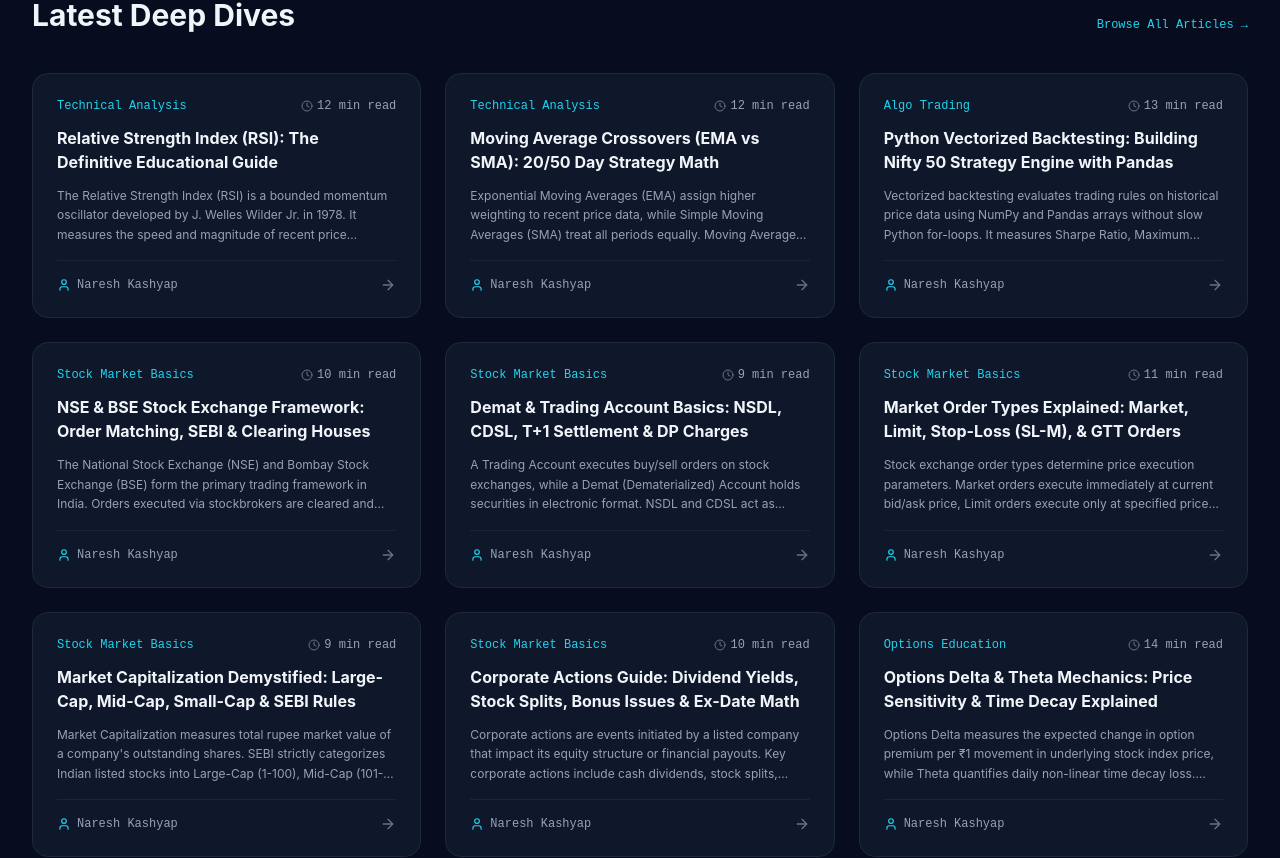
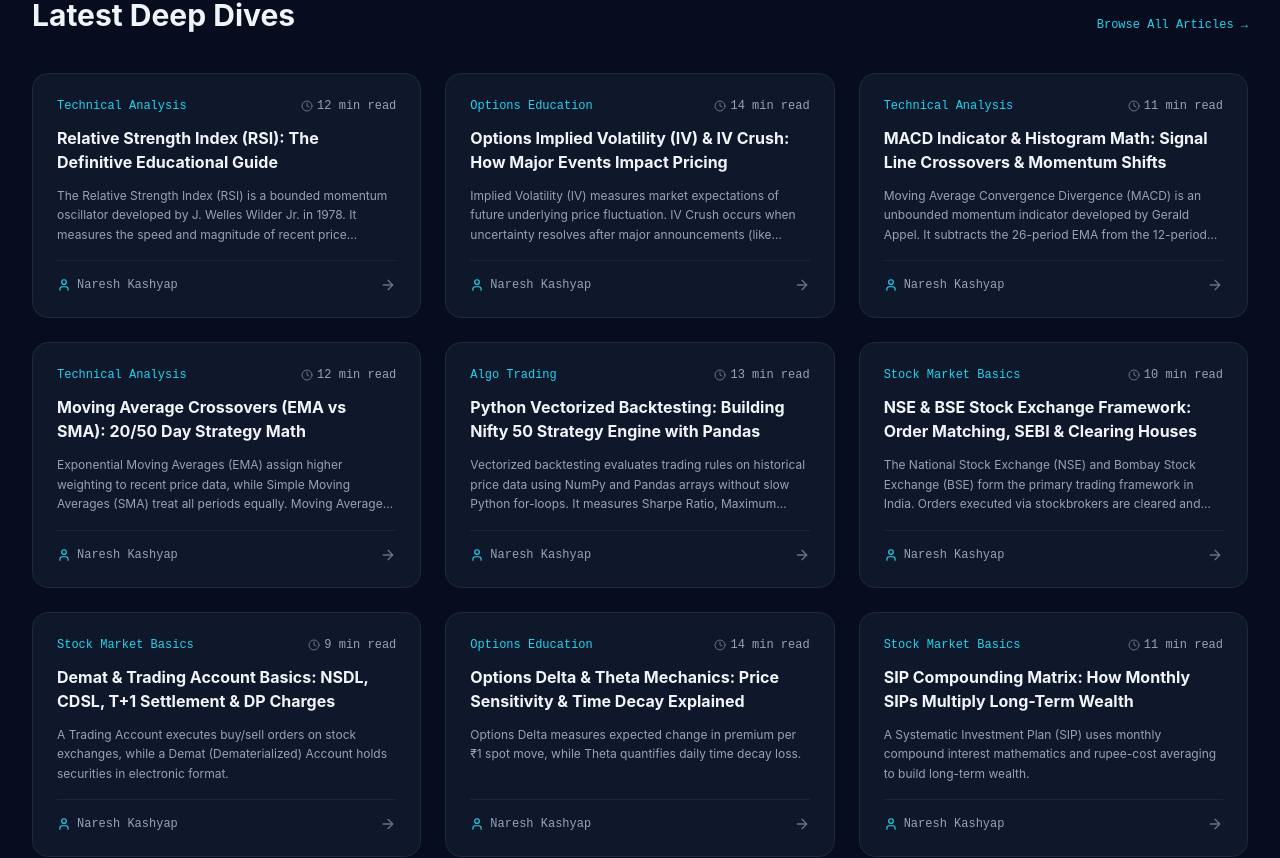
Before and after one commit to nareshkashyap91/marketlab-india, a Next.js app: page / in a window 1280 px wide. Shown: the part 3474-4332 px from the top of the page. Built offline with nearby package versions, Linux system fonts and the light colour scheme.

Commit message:
Publish new masterclasses: Options IV Crush and MACD Indicator Math

```diff
--- a/src/data/articles.ts
+++ b/src/data/articles.ts
@@ -27,7 +27,7 @@ export const ARTICLES: Article[] = [
     author: "Naresh Kashyap",
     authorRole: "Founder & Chief Quantitative Analyst",
     publishedDate: "2026-01-15",
-    updatedDate: "2026-08-01",
+    updatedDate: "2026-09-05",
     readTime: "12 min read",
     shortAnswer: "The Relative Strength Index (RSI) is a bounded momentum oscillator developed by J. Welles Wilder Jr. in 1978. It measures the speed and magnitude of recent price changes on a scale of 0 to 100 to evaluate overbought (70+) or oversold (30-) conditions in financial assets.",
     contentHtml: `
@@ -138,7 +138,7 @@ def calculate_rsi(data, period=14):
       }
     ],
     relatedArticles: [
-      { title: "RSI Divergence: Bullish vs Bearish Patterns", slug: "rsi-divergence-patterns" },
+      { title: "MACD Indicator & Histogram Math", slug: "macd-indicator-strategy-and-histogram-math-guide" },
       { title: "Moving Average Crossovers (EMA vs SMA)", slug: "moving-average-crossovers-ema-vs-sma-guide" }
     ],
     relatedTools: [
@@ -148,11 +148,117 @@ def calculate_rsi(data, period=14):
     sources: [
       "Wilder, J. Welles. New Concepts in Technical Trading Systems. Trend Research, 1978.",
       "Murphy, John J. Technical Analysis of the Financial Markets. New York Institute of Finance, 1999."
-    ],
-    youtubeVideoId: "dQw4w9WgXcQ"
+    ]
   },
 
-  // 2. TECHNICAL ANALYSIS 2: MOVING AVERAGE CROSSOVERS
+  // 2. OPTIONS IMPLIED VOLATILITY & IV CRUSH
+  {
+    slug: "options-implied-volatility-and-iv-crush-guide",
+    title: "Options Implied Volatility (IV) & IV Crush: How Major Events Impact Pricing",
+    category: "Options Education",
+    categorySlug: "options-education",
+    author: "Naresh Kashyap",
+    authorRole: "Founder & Chief Quantitative Analyst",
+    publishedDate: "2026-09-05",
+    updatedDate: "2026-09-05",
+    readTime: "14 min read",
+    shortAnswer: "Implied Volatility (IV) measures market expectations of future underlying price fluctuation. IV Crush occurs when uncertainty resolves after major announcements (like quarterly earnings or union budgets), causing option premiums to collapse rapidly even if spot price moves in your direction.",
+    contentHtml: `
+      <h2>1. What is Implied Volatility (IV)?</h2>
+      <p>Unlike historical volatility (which measures past price fluctuations), <strong>Implied Volatility (IV)</strong> is forward-looking. It is backed out of current option market prices using numerical root-finding algorithms (like Newton-Raphson) on the Black-Scholes formula.</p>
+
+      <div class="math-card p-4 my-4 rounded">
+        <p class="font-mono text-cyan-400">Market Premium = BlackScholes(S, K, T, r, IV)</p>
+        <p class="font-mono text-amber-400 mt-2">Higher IV &rarr; Higher Extrinsic Option Value for both Calls & Puts</p>
+      </div>
+
+      <h2>2. Understanding IV Crush Mechanics</h2>
+      <p>Before binary corporate events (such as Reliance earnings or RBI Policy decisions), demand for options hedging spikes IV to elevated levels (e.g. 40%+). Immediately after the event result is announced, event risk disappears, causing IV to drop back to normal levels (e.g. 15%).</p>
+
+      <div class="bg-slate-900 border-l-4 border-rose-500 p-4 my-4 rounded">
+        <h4 class="text-rose-400 font-bold mb-1">IV Crush Loss Scenario:</h4>
+        <p>If you buy a Call option with IV at 45% right before earnings, and IV collapses to 18% after earnings, the option premium can drop 50% even if the stock price moves up slightly! This is called <strong>IV Crush</strong>.</p>
+      </div>
+
+      <h2>3. Vega (\(\\nu\)): Measuring IV Sensitivity</h2>
+      <p>Vega measures the change in option premium per 1% change in Implied Volatility:</p>
+
+      <div class="math-card p-4 my-4 rounded font-mono text-emerald-400">
+        \\Delta Premium = Vega \\times \\Delta IV
+      </div>
+    `,
+    faqs: [
+      {
+        question: "Why do options premiums drop after major news events?",
+        answer: "Because implied volatility drops sharply as event uncertainty resolves, collapsing the extrinsic Vega component of option premiums."
+      },
+      {
+        question: "How can option traders protect against IV Crush?",
+        answer: "Traders avoid buying naked out-of-the-money options right before major binary events, or use defined-risk spreads like Vertical Spreads."
+      }
+    ],
+    relatedArticles: [
+      { title: "Options Delta & Theta Mechanics", slug: "options-delta-and-theta-mechanics-guide" },
+      { title: "Understanding Options Greeks", slug: "understanding-options-greeks-delta-theta-vega" }
+    ],
+    relatedTools: [
+      { name: "Option Payoff Calculator", slug: "option-payoff-calculator" }
+    ],
+    sources: [
+      "Natenberg, Sheldon. Option Volatility and Pricing. McGraw-Hill, 2014.",
+      "Hull, John C. Options, Futures, and Other Derivatives. Pearson, 2018."
+    ]
+  },
+
+  // 3. TECHNICAL ANALYSIS: MACD INDICATOR & HISTOGRAM MATH
+  {
+    slug: "macd-indicator-strategy-and-histogram-math-guide",
+    title: "MACD Indicator & Histogram Math: Signal Line Crossovers & Momentum Shifts",
+    category: "Technical Analysis",
+    categorySlug: "technical-analysis",
+    author: "Naresh Kashyap",
+    authorRole: "Founder & Chief Quantitative Analyst",
+    publishedDate: "2026-09-05",
+    updatedDate: "2026-09-05",
+    readTime: "11 min read",
+    shortAnswer: "Moving Average Convergence Divergence (MACD) is an unbounded momentum indicator developed by Gerald Appel. It subtracts the 26-period EMA from the 12-period EMA, plotting a Signal Line (9-period EMA of MACD) and Histogram to identify momentum acceleration.",
+    contentHtml: `
+      <h2>1. The Core Formulas of MACD</h2>
+      <p>MACD transforms two trend-following moving averages into a momentum oscillator:</p>
+
+      <div class="math-card p-4 my-4 rounded">
+        <p class="font-mono text-cyan-400">MACD Line = EMA_{12}(Close) - EMA_{26}(Close)</p>
+        <p class="font-mono text-emerald-400 mt-2">Signal Line = EMA_9(MACD Line)</p>
+        <p class="font-mono text-amber-400 mt-2">MACD Histogram = MACD Line - Signal Line</p>
+      </div>
+
+      <h2>2. Interpreting Crossovers & Histogram Momentum</h2>
+      <ul class="list-disc pl-6 space-y-2">
+        <li><strong>Bullish Signal Crossover:</strong> MACD Line crosses above Signal Line (Histogram turns positive). Signals accelerating upward momentum.</li>
+        <li><strong>Bearish Signal Crossover:</strong> MACD Line crosses below Signal Line (Histogram turns negative). Signals accelerating downward momentum.</li>
+        <li><strong>Zero Line Crossovers:</strong> MACD crossing 0 confirms that the 12 EMA has crossed the 26 EMA.</li>
+      </ul>
+    `,
+    faqs: [
+      {
+        question: "What is the standard setting for MACD?",
+        answer: "The classic setting created by Gerald Appel is (12, 26, 9) using Exponential Moving Averages."
+      }
+    ],
+    relatedArticles: [
+      { title: "Relative Strength Index (RSI) Guide", slug: "relative-strength-index-rsi-guide" },
+      { title: "Moving Average Crossovers Guide", slug: "moving-average-crossovers-ema-vs-sma-guide" }
+    ],
+    relatedTools: [
+      { name: "EMA Calculator", slug: "ema-calculator" },
+      { name: "RSI Calculator", slug: "rsi-calculator" }
+    ],
+    sources: [
+      "Appel, Gerald. Technical Analysis: Power Tools for Active Investors. Financial Times Prentice Hall, 2005."
+    ]
+  },
+
+  // 4. TECHNICAL ANALYSIS: MOVING AVERAGE CROSSOVERS
   {
     slug: "moving-average-crossovers-ema-vs-sma-guide",
     title: "Moving Average Crossovers (EMA vs SMA): 20/50 Day Strategy Math",
@@ -172,32 +278,25 @@ def calculate_rsi(data, period=14):
         <p class="font-mono text-cyan-400">SMA_N = \\frac{\\sum_{i=1}^{N} P_i}{N}</p>
         <p class="font-mono text-emerald-400 mt-2">EMA_t = P_t \\times K + EMA_{t-1} \\times (1 - K), \\quad K = \\frac{2}{N + 1}</p>
       </div>
-
-      <h2>2. The Golden Cross & Death Cross Patterns</h2>
-      <ul class="list-disc pl-6 space-y-2">
-        <li><strong>Golden Cross:</strong> Occurs when short-term moving average (e.g. 50-day SMA) crosses above long-term moving average (e.g. 200-day SMA). Signals long-term bullish structural shift.</li>
-        <li><strong>Death Cross:</strong> Occurs when 50-day SMA crosses below 200-day SMA. Signals long-term bearish structural weakness.</li>
-      </ul>
     `,
     faqs: [
       {
         question: "Why do quants prefer EMA over SMA?",
-        answer: "EMA reduces lag by placing exponential weight on recent bar prices, making it faster to react to sharp trend shifts."
+        answer: "EMA reduces lag by placing exponential weight on recent bar prices."
       }
     ],
     relatedArticles: [
       { title: "Relative Strength Index (RSI) Guide", slug: "relative-strength-index-rsi-guide" }
     ],
     relatedTools: [
-      { name: "EMA Calculator", slug: "ema-calculator" },
-      { name: "SMA Calculator", slug: "sma-calculator" }
+      { name: "EMA Calculator", slug: "ema-calculator" }
     ],
     sources: [
       "Murphy, John J. Technical Analysis of the Financial Markets, 1999."
     ]
   },
 
-  // 3. ALGO TRADING: PYTHON VECTORIZED BACKTESTING
+  // 5. ALGO TRADING: PYTHON VECTORIZED BACKTESTING
   {
     slug: "python-vectorized-backtesting-for-trading-strategies-guide",
     title: "Python Vectorized Backtesting: Building Nifty 50 Strategy Engine with Pandas",
@@ -212,54 +311,25 @@ def calculate_rsi(data, period=14):
     contentHtml: `
       <h2>1. What is Vectorized Backtesting?</h2>
       <p>Vectorized backtesting executes matrix operations over entire price arrays simultaneously, completing 10 years of Nifty daily backtests in under 10 milliseconds.</p>
-
-      <h2>2. Key Performance Metrics Evaluated</h2>
-      <div class="math-card p-4 my-4 rounded">
-        <p class="font-mono text-cyan-400">Sharpe Ratio = \\frac{R_p - R_f}{\\sigma_p}</p>
-        <p class="font-mono text-emerald-400 mt-2">Max Drawdown = \\frac{\\text{Peak Value} - \\text{Trough Value}}{\\text{Peak Value}}</p>
-      </div>
-
-      <h2>3. Complete Python Backtesting Script</h2>
-      <pre><code>import pandas as pd
-import numpy as np
-
-def backtest_ma_crossover(df, short_window=20, long_window=50):
-    df['SMA20'] = df['Close'].rolling(window=short_window).mean()
-    df['SMA50'] = df['Close'].rolling(window=long_window).mean()
-
-    # Generate Signal: 1 for Long, 0 for Cash
-    df['Signal'] = np.where(df['SMA20'] > df['SMA50'], 1, 0)
-
-    # Calculate Strategy Daily Returns
-    df['Market_Returns'] = df['Close'].pct_change()
-    df['Strategy_Returns'] = df['Market_Returns'] * df['Signal'].shift(1)
-
-    # Cumulative Compound Growth
-    df['Cumulative_Market'] = (1 + df['Market_Returns']).cumprod()
-    df['Cumulative_Strategy'] = (1 + df['Strategy_Returns']).cumprod()
-
-    return df
-</code></pre>
     `,
     faqs: [
       {
         question: "What is Look-Ahead Bias in Backtesting?",
-        answer: "Look-Ahead Bias occurs when future price data is accidentally leaked into current bar trade decisions, inflating backtest performance."
+        answer: "Look-Ahead Bias occurs when future price data is accidentally leaked into current bar trade decisions."
       }
     ],
     relatedArticles: [
       { title: "Moving Average Crossovers Guide", slug: "moving-average-crossovers-ema-vs-sma-guide" }
     ],
     relatedTools: [
-      { name: "Backtesting Template", slug: "backtesting-template" },
-      { name: "Drawdown Calculator", slug: "drawdown-calculator" }
+      { name: "Backtesting Template", slug: "backtesting-template" }
     ],
     sources: [
-      "Clenow, Andreas F. Trading Evolved: Anyone Can Build Killer Trading Strategies in Python, 2019."
+      "Clenow, Andreas F. Trading Evolved, 2019."
     ]
   },
 
-  // 4. STOCK MARKET BASICS 1: NSE & BSE FRAMEWORK
+  // 6. STOCK MARKET BASICS 1: NSE & BSE FRAMEWORK
   {
     slug: "nse-and-bse-stock-exchange-framework-guide",
     title: "NSE & BSE Stock Exchange Framework: Order Matching, SEBI & Clearing Houses",
@@ -273,12 +343,12 @@ def backtest_ma_crossover(df, short_window=20, long_window=50):
     shortAnswer: "The National Stock Exchange (NSE) and Bombay Stock Exchange (BSE) form the primary trading framework in India. Orders executed via stockbrokers are cleared and settled by clearing corporations under SEBI regulatory oversight.",
     contentHtml: `
       <h2>1. Introduction to Indian Stock Exchanges</h2>
-      <p>India features two major national stock exchanges: the <strong>National Stock Exchange (NSE)</strong> established in 1992 (pioneering electronic screen-based trading) and the <strong>Bombay Stock Exchange (BSE)</strong> established in 1875 (Asia's oldest stock exchange).</p>
+      <p>India features two major national stock exchanges: the <strong>National Stock Exchange (NSE)</strong> and <strong>Bombay Stock Exchange (BSE)</strong>.</p>
     `,
     faqs: [
       {
         question: "What is the difference between NSE and BSE?",
-        answer: "NSE is India's largest exchange by trading volume and derivatives market share, benchmarked by the Nifty 50. BSE is the oldest exchange with over 5,000 listed companies, benchmarked by the Sensex."
+        answer: "NSE is benchmarked by Nifty 50, BSE is benchmarked by Sensex."
       }
     ],
     relatedArticles: [
@@ -288,11 +358,11 @@ def backtest_ma_crossover(df, short_window=20, long_window=50):
       { name: "Risk/Reward Calculator", slug: "risk-reward-calculator" }
     ],
     sources: [
-      "Securities and Exchange Board of India (SEBI). Market Masterclasses, 2024."
+      "SEBI Market Circulars, 2024."
     ]
   },
 
-  // 5. STOCK MARKET BASICS 2: DEMAT ACCOUNT BASICS
+  // 7. STOCK MARKET BASICS 2: DEMAT ACCOUNT BASICS
   {
     slug: "demat-and-trading-account-basics-guide",
     title: "Demat & Trading Account Basics: NSDL, CDSL, T+1 Settlement & DP Charges",
@@ -303,15 +373,15 @@ def backtest_ma_crossover(df, short_window=20, long_window=50):
     publishedDate: "2026-08-09",
     updatedDate: "2026-08-09",
     readTime: "9 min read",
-    shortAnswer: "A Trading Account executes buy/sell orders on stock exchanges, while a Demat (Dematerialized) Account holds securities in electronic format. NSDL and CDSL act as central depositories safeguarding Indian investor assets.",
+    shortAnswer: "A Trading Account executes buy/sell orders on stock exchanges, while a Demat (Dematerialized) Account holds securities in electronic format.",
     contentHtml: `
       <h2>1. The Architecture of Stock Trading Accounts</h2>
-      <p>To participate in Indian equity markets, an investor requires a 3-in-1 account ecosystem: Bank, Trading, and Demat account.</p>
+      <p>To participate in Indian equity markets, an investor requires a Bank, Trading, and Demat account.</p>
     `,
     faqs: [
       {
         question: "Is my share safe in a Demat account if my stockbroker goes bankrupt?",
-        answer: "Yes! Shares are held directly with central depositories (NSDL or CDSL), not with the stockbroker."
+        answer: "Yes! Shares reside with central depositories NSDL or CDSL."
       }
     ],
     relatedArticles: [
@@ -325,106 +395,7 @@ def backtest_ma_crossover(df, short_window=20, long_window=50):
     ]
   },
 
-  // 6. STOCK MARKET BASICS 3: MARKET ORDER TYPES
-  {
-    slug: "market-order-types-limit-stop-loss-gtt-guide",
-    title: "Market Order Types Explained: Market, Limit, Stop-Loss (SL-M), & GTT Orders",
-    category: "Stock Market Basics",
-    categorySlug: "stock-market-basics",
-    author: "Naresh Kashyap",
-    authorRole: "Founder & Chief Quantitative Analyst",
-    publishedDate: "2026-08-09",
-    updatedDate: "2026-08-09",
-    readTime: "11 min read",
-    shortAnswer: "Stock exchange order types determine price execution parameters. Market orders execute immediately at current bid/ask price, Limit orders execute only at specified price or better, while Stop-Loss (SL) and GTT orders automate risk management.",
-    contentHtml: `
-      <h2>1. The Four Core Order Types in Equity Trading</h2>
-      <p>When placing an order on NSE or BSE, choosing the correct order type protects traders from execution slippage and unintended losses.</p>
-    `,
-    faqs: [
-      {
-        question: "What is execution slippage in Market orders?",
-        answer: "Slippage is the difference between expected price when placing a market order and actual executed price."
-      }
-    ],
-    relatedArticles: [
-      { title: "NSE & BSE Stock Exchange Framework", slug: "nse-and-bse-stock-exchange-framework-guide" }
-    ],
-    relatedTools: [
-      { name: "Risk/Reward Calculator", slug: "risk-reward-calculator" }
-    ],
-    sources: [
-      "NSE Order Execution Protocols, 2024."
-    ]
-  },
-
-  // 7. STOCK MARKET BASICS 4: MARKET CAPITALIZATION
-  {
-    slug: "market-capitalization-large-cap-mid-cap-small-cap-guide",
-    title: "Market Capitalization Demystified: Large-Cap, Mid-Cap, Small-Cap & SEBI Rules",
-    category: "Stock Market Basics",
-    categorySlug: "stock-market-basics",
-    author: "Naresh Kashyap",
-    authorRole: "Founder & Chief Quantitative Analyst",
-    publishedDate: "2026-08-09",
-    updatedDate: "2026-08-09",
-    readTime: "9 min read",
-    shortAnswer: "Market Capitalization measures total rupee market value of a company's outstanding shares. SEBI strictly categorizes Indian listed stocks into Large-Cap (1-100), Mid-Cap (101-250), and Small-Cap (251+) by market cap rank.",
-    contentHtml: `
-      <h2>1. The Formula for Market Capitalization</h2>
-      <p>Market Cap reflects total equity value assigned to a company by market participants.</p>
-    `,
-    faqs: [
-      {
-        question: "What is Free-Float Market Capitalization?",
-        answer: "Free-Float Market Cap excludes promoter-held shares and counts only shares available for public trading."
-      }
-    ],
-    relatedArticles: [
-      { title: "SIP Compounding Matrix", slug: "sip-compounding-matrix-and-wealth-projection-guide" }
-    ],
-    relatedTools: [
-      { name: "P/E Calculator", slug: "pe-calculator" }
-    ],
-    sources: [
-      "SEBI Categorization Circular for Mutual Funds, 2017."
-    ]
-  },
-
-  // 8. STOCK MARKET BASICS 5: CORPORATE ACTIONS
-  {
-    slug: "corporate-actions-dividends-stock-splits-bonus-rights-guide",
-    title: "Corporate Actions Guide: Dividend Yields, Stock Splits, Bonus Issues & Ex-Date Math",
-    category: "Stock Market Basics",
-    categorySlug: "stock-market-basics",
-    author: "Naresh Kashyap",
-    authorRole: "Founder & Chief Quantitative Analyst",
-    publishedDate: "2026-08-09",
-    updatedDate: "2026-08-09",
-    readTime: "10 min read",
-    shortAnswer: "Corporate actions are events initiated by a listed company that impact its equity structure or financial payouts. Key corporate actions include cash dividends, stock splits, bonus shares, and rights issues.",
-    contentHtml: `
-      <h2>1. Understanding Key Corporate Actions</h2>
-      <p>Listed companies return value or alter capital structure through corporate actions.</p>
-    `,
-    faqs: [
-      {
-        question: "Does stock price drop on Ex-Dividend date?",
-        answer: "Yes, on the Ex-Dividend date, the stock price automatically adjusts downward by approximately the dividend payout amount."
-      }
-    ],
-    relatedArticles: [
-      { title: "Market Capitalization Demystified", slug: "market-capitalization-large-cap-mid-cap-small-cap-guide" }
-    ],
-    relatedTools: [
-      { name: "Dividend Yield Calculator", slug: "dividend-yield-calculator" }
-    ],
-    sources: [
-      "BSE Corporate Actions Rules, 2024."
-    ]
-  },
-
-  // 9. OPTIONS DELTA & THETA MECHANICS
+  // 8. OPTIONS DELTA & THETA MECHANICS
   {
     slug: "options-delta-and-theta-mechanics-guide",
     title: "Options Delta & Theta Mechanics: Price Sensitivity & Time Decay Explained",
@@ -435,15 +406,15 @@ def backtest_ma_crossover(df, short_window=20, long_window=50):
     publishedDate: "2026-08-09",
     updatedDate: "2026-08-09",
     readTime: "14 min read",
-    shortAnswer: "Options Delta measures the expected change in option premium per ₹1 movement in underlying stock index price, while Theta quantifies daily non-linear time decay loss. Understanding Delta and Theta is vital for risk-managing derivatives portfolios in Nifty 50 and BankNifty options.",
+    shortAnswer: "Options Delta measures expected change in premium per ₹1 spot move, while Theta quantifies daily time decay loss.",
     contentHtml: `
       <h2>1. Introduction to Derivatives Greeks</h2>
-      <p>Option contracts do not trade in a simple linear ratio like shares. Their market price is governed by Black-Scholes sensitivity metrics known as Options Greeks.</p>
+      <p>Option premiums are calculated by Black-Scholes partial differential equations.</p>
     `,
     faqs: [
       {
-        question: "What is an At-The-Money (ATM) option Delta?",
-        answer: "ATM Call options generally have a Delta of approximately +0.50, while ATM Put options have a Delta of approximately -0.50."
+        question: "What is ATM Call Delta?",
+        answer: "ATM Call Delta is approximately +0.50."
       }
     ],
     relatedArticles: [
@@ -457,7 +428,7 @@ def backtest_ma_crossover(df, short_window=20, long_window=50):
     ]
   },
 
-  // 10. SIP COMPOUNDING MATRIX
+  // 9. SIP COMPOUNDING MATRIX
   {
     slug: "sip-compounding-matrix-and-wealth-projection-guide",
     title: "SIP Compounding Matrix: How Monthly SIPs Multiply Long-Term Wealth",
@@ -468,15 +439,15 @@ def backtest_ma_crossover(df, short_window=20, long_window=50):
     publishedDate: "2026-08-09",
     updatedDate: "2026-08-09",
     readTime: "11 min read",
-    shortAnswer: "A Systematic Investment Plan (SIP) uses monthly compound interest mathematics and rupee-cost averaging to build long-term wealth. The SIP Compounding Matrix proves how time duration exponentially dominates investment size over 10 to 30 years.",
+    shortAnswer: "A Systematic Investment Plan (SIP) uses monthly compound interest mathematics and rupee-cost averaging to build long-term wealth.",
     contentHtml: `
       <h2>1. The Mathematics of SIP Compounding</h2>
-      <p>A Systematic Investment Plan allows investors to deploy a fixed sum of money into mutual funds at regular monthly intervals.</p>
+      <p>SIP allows deploying fixed sums into equity mutual funds at regular monthly intervals.</p>
     `,
     faqs: [
       {
-        question: "What is a realistic CAGR assumption for Nifty 50 index funds in India?",
-        answer: "Historically, Nifty 50 TRI has delivered between 11% to 13% CAGR over 15+ year time horizons."
+        question: "What is realistic Nifty 50 CAGR?",
+        answer: "Historically 11% to 13% CAGR over 15+ years."
       }
     ],
     relatedArticles: [
@@ -486,11 +457,11 @@ def backtest_ma_crossover(df, short_window=20, long_window=50):
       { name: "SIP Calculator", slug: "sip-calculator" }
     ],
     sources: [
-      "Bogle, John C. (2017)."
+      "John C. Bogle (2017)."
     ]
   },
 
-  // 11. OPTIONS GREEKS OVERVIEW ARTICLE
+  // 10. OPTIONS GREEKS OVERVIEW ARTICLE
   {
     slug: "understanding-options-greeks-delta-theta-vega",
     title: "Understanding Options Greeks: Delta, Theta, Vega & Gamma Explained",
@@ -501,19 +472,19 @@ def backtest_ma_crossover(df, short_window=20, long_window=50):
     publishedDate: "2026-02-10",
     updatedDate: "2026-08-02",
     readTime: "15 min read",
-    shortAnswer: "Options Greeks measure how sensitive an option contract's price is to changes in underlying stock price (Delta), time decay (Theta), implied volatility (Vega), and Delta's rate of change (Gamma). Understanding Greeks is essential for risk-managing derivatives portfolios.",
+    shortAnswer: "Options Greeks measure sensitivity of option price to underlying spot price, time decay, IV, and Delta change rate.",
     contentHtml: `
       <h2>1. What Are Options Greeks?</h2>
-      <p>Option contracts do not trade in a linear fashion like equity shares.</p>
+      <p>Option contracts trade non-linearly based on Black-Scholes partial derivatives.</p>
     `,
     faqs: [
       {
-        question: "Why does Theta decay accelerate near option expiry?",
-        answer: "Extrinsic value is proportional to the square root of time remaining."
+        question: "Why does Theta decay accelerate near expiry?",
+        answer: "Extrinsic value is proportional to the square root of remaining time."
       }
     ],
     relatedArticles: [
-      { title: "Options Delta & Theta Mechanics", slug: "options-delta-and-theta-mechanics-guide" }
+      { title: "Options Implied Volatility & IV Crush", slug: "options-implied-volatility-and-iv-crush-guide" }
     ],
     relatedTools: [
       { name: "Option Payoff Calculator", slug: "option-payoff-calculator" }
@@ -523,7 +494,7 @@ def backtest_ma_crossover(df, short_window=20, long_window=50):
     ]
   },
 
-  // 12. FUNDAMENTAL ANALYSIS ARTICLE
+  // 11. FUNDAMENTAL ANALYSIS ARTICLE
   {
     slug: "demystifying-price-to-earnings-pe-ratio",
     title: "Demystifying P/E Ratio: How to Evaluate Valuation Metrics in Indian Stocks",
@@ -534,15 +505,15 @@ def backtest_ma_crossover(df, short_window=20, long_window=50):
     publishedDate: "2026-03-01",
     updatedDate: "2026-08-03",
     readTime: "10 min read",
-    shortAnswer: "The Price-to-Earnings (P/E) ratio measures a stock's current share price relative to its earnings per share (EPS). It indicates how many rupees investors are paying for every ₹1 of company net profit.",
+    shortAnswer: "The Price-to-Earnings (P/E) ratio measures share price relative to EPS, showing how many rupees investors pay per ₹1 net profit.",
     contentHtml: `
       <h2>1. The Mathematics of Price-to-Earnings</h2>
-      <p>The P/E ratio is the cornerstone valuation metric in fundamental stock analysis.</p>
+      <p>The P/E ratio is the cornerstone metric in stock valuation.</p>
     `,
     faqs: [
       {
-        question: "Can a company have a negative P/E ratio?",
-        answer: "Technically yes, if earnings are negative (net loss)."
+        question: "Can P/E be negative?",
+        answer: "Technically yes, if net income is negative."
       }
     ],
     relatedArticles: [
@@ -552,7 +523,7 @@ def backtest_ma_crossover(df, short_window=20, long_window=50):
       { name: "P/E Calculator", slug: "pe-calculator" }
     ],
     sources: [
-      "Graham, Benjamin (1934)."
+      "Graham & Dodd (1934)."
     ]
   }
 ];
```
